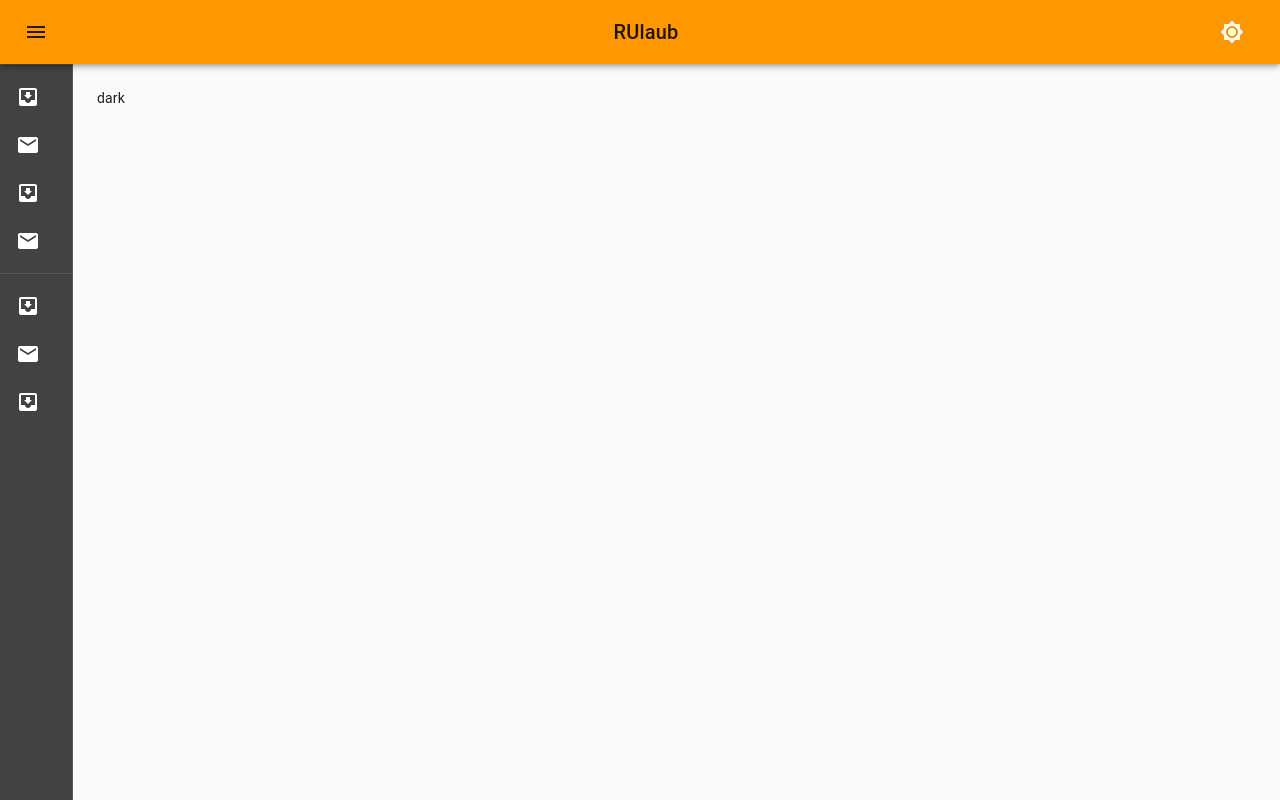
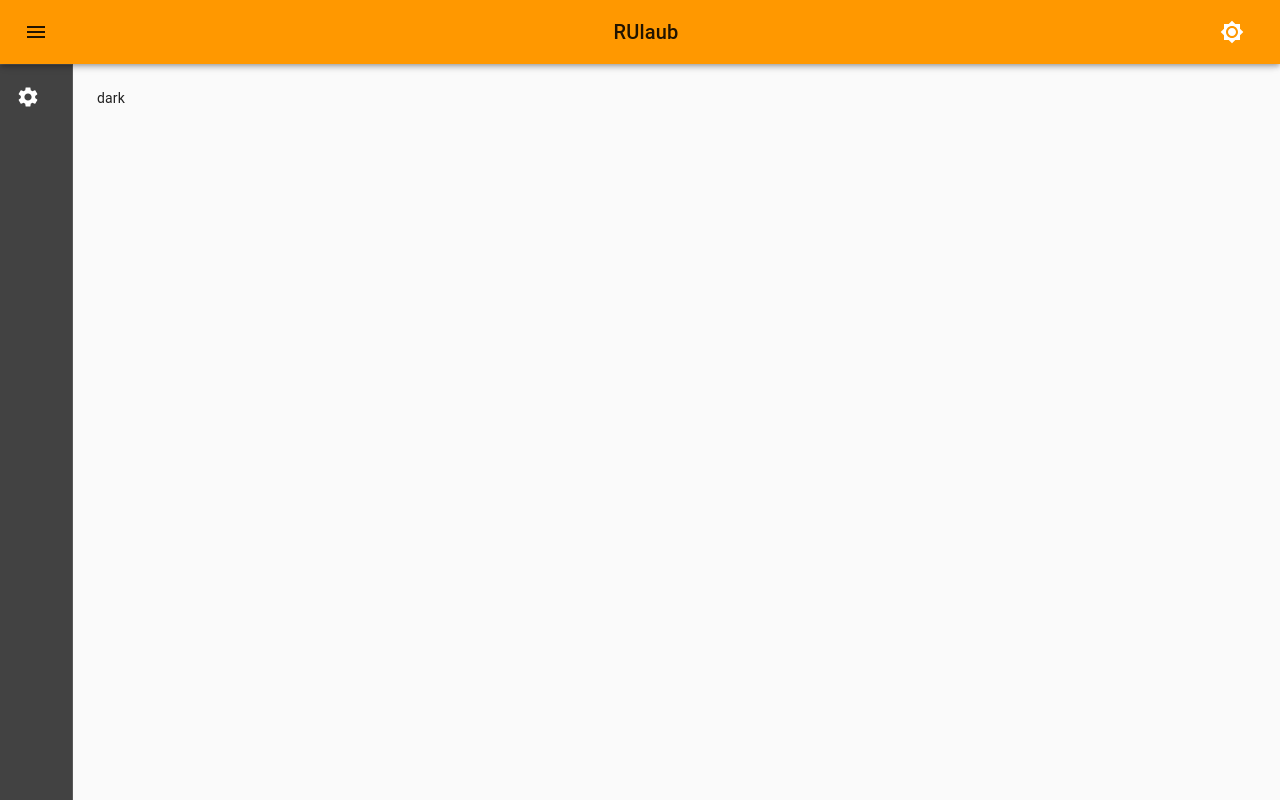
Before and after one commit to Cielquan/RUlaub, a React (Create React App) app: page / in a window 1280 px wide. Built offline with nearby package versions, Linux system fonts and the light colour scheme.

Commit message:
removed dummy sidemenu entries

```diff
--- a/src/components/SideMenu.tsx
+++ b/src/components/SideMenu.tsx
@@ -4,18 +4,17 @@ import { useDispatch, useSelector } from "react-redux";
 import clsx from "clsx";
 import { useTheme } from "@material-ui/core/styles";
 import {
+  Divider,
   Drawer,
+  IconButton,
   List,
-  Divider,
-  IconButton,
   ListItem,
   ListItemIcon,
   ListItemText,
 } from "@material-ui/core";
 import ChevronLeftIcon from "@material-ui/icons/ChevronLeft";
 import ChevronRightIcon from "@material-ui/icons/ChevronRight";
-import InboxIcon from "@material-ui/icons/MoveToInbox";
-import MailIcon from "@material-ui/icons/Mail";
+import SettingsIcon from "@material-ui/icons/Settings";
 
 import { actionCreators, State } from "../state";
 import useStyles from "../styles";
@@ -27,6 +26,8 @@ const SideMenu = (): React.ReactElement => {
 
   const classes = useStyles();
   const theme = useTheme();
+
+  const itemList: Array<[string, JSX.Element]> = [["Settings", <SettingsIcon />]];
 
   return (
     <Drawer
@@ -49,23 +50,10 @@ const SideMenu = (): React.ReactElement => {
       </div>
       <Divider />
       <List>
-        {["Inbox", "Starred", "Send email", "Drafts"].map((text, index) => (
-          <ListItem button key={text}>
-            <ListItemIcon>
-              {index % 2 === 0 ? <InboxIcon /> : <MailIcon />}
-            </ListItemIcon>
-            <ListItemText primary={text} />
-          </ListItem>
-        ))}
-      </List>
-      <Divider />
-      <List>
-        {["All mail", "Trash", "Spam"].map((text, index) => (
-          <ListItem button key={text}>
-            <ListItemIcon>
-              {index % 2 === 0 ? <InboxIcon /> : <MailIcon />}
-            </ListItemIcon>
-            <ListItemText primary={text} />
+        {itemList.map((item) => (
+          <ListItem button key={item[0]}>
+            <ListItemIcon>{item[1]}</ListItemIcon>
+            <ListItemText primary={item[0]} />
           </ListItem>
         ))}
       </List>
```
